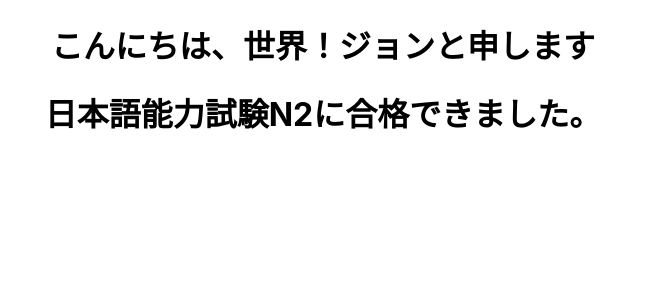
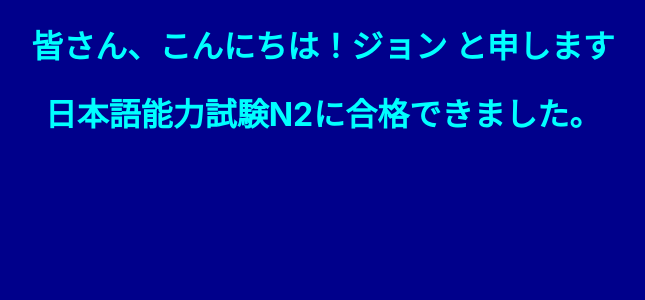
Before and after one commit to wilkinsjohnstanley/myfirstreactproject, a React (Create React App) app: page / in a window 1280 px wide. Shown: the top 300 px of the page, without its empty margins (317-962 px from the left). Built offline with nearby package versions, Linux system fonts and the light colour scheme.

Commit message:
3:42PMTuesday commit

```diff
--- a/src/Hello.js
+++ /dev/null
@@ -1,4 +0,0 @@
-function Hello(){
-    return <h1>Hello World!</h1>
-}
-export default Hello;
--- a/src/components/Hello.js
+++ b/src/components/Hello.js
@@ -3,6 +3,12 @@
     return <h1>こんにちは、世界！ジョンと申します</h1>
 }
 */
-const Hello = ()=> <h1>こんにちは、世界！ジョンと申します</h1>
 
+
+const name = "ジョン";
+
+function Hello(){
+    return <h1>皆さん、こんにちは！
+         {name} と申します </h1>
+}
 export default Hello;
--- a/src/index.css
+++ b/src/index.css
@@ -1,4 +1,8 @@
+
+
 body {
+  background-color: darkblue;
+  color:cyan;
   margin: 0;
   font-family: -apple-system, BlinkMacSystemFont, 'Segoe UI', 'Roboto', 'Oxygen',
     'Ubuntu', 'Cantarell', 'Fira Sans', 'Droid Sans', 'Helvetica Neue',
```
